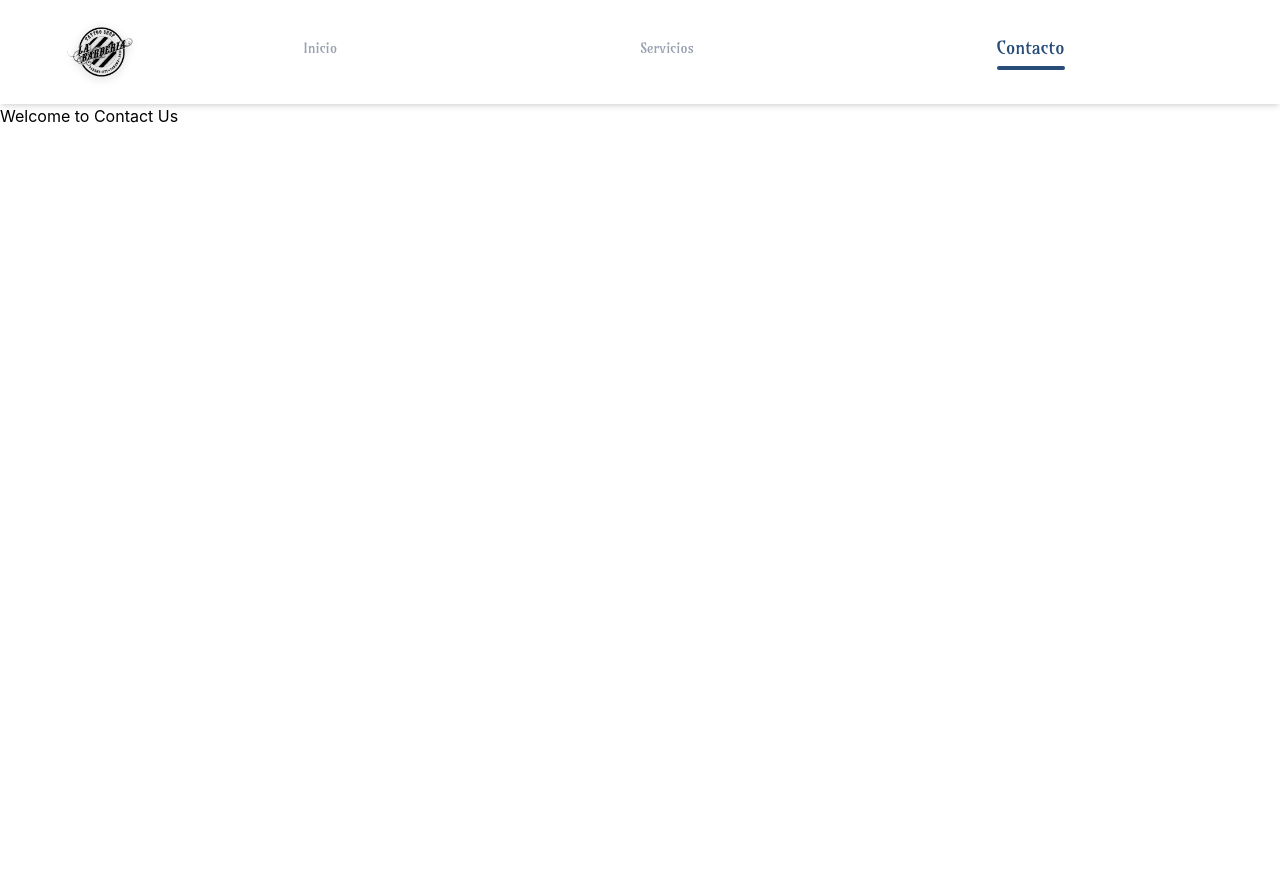
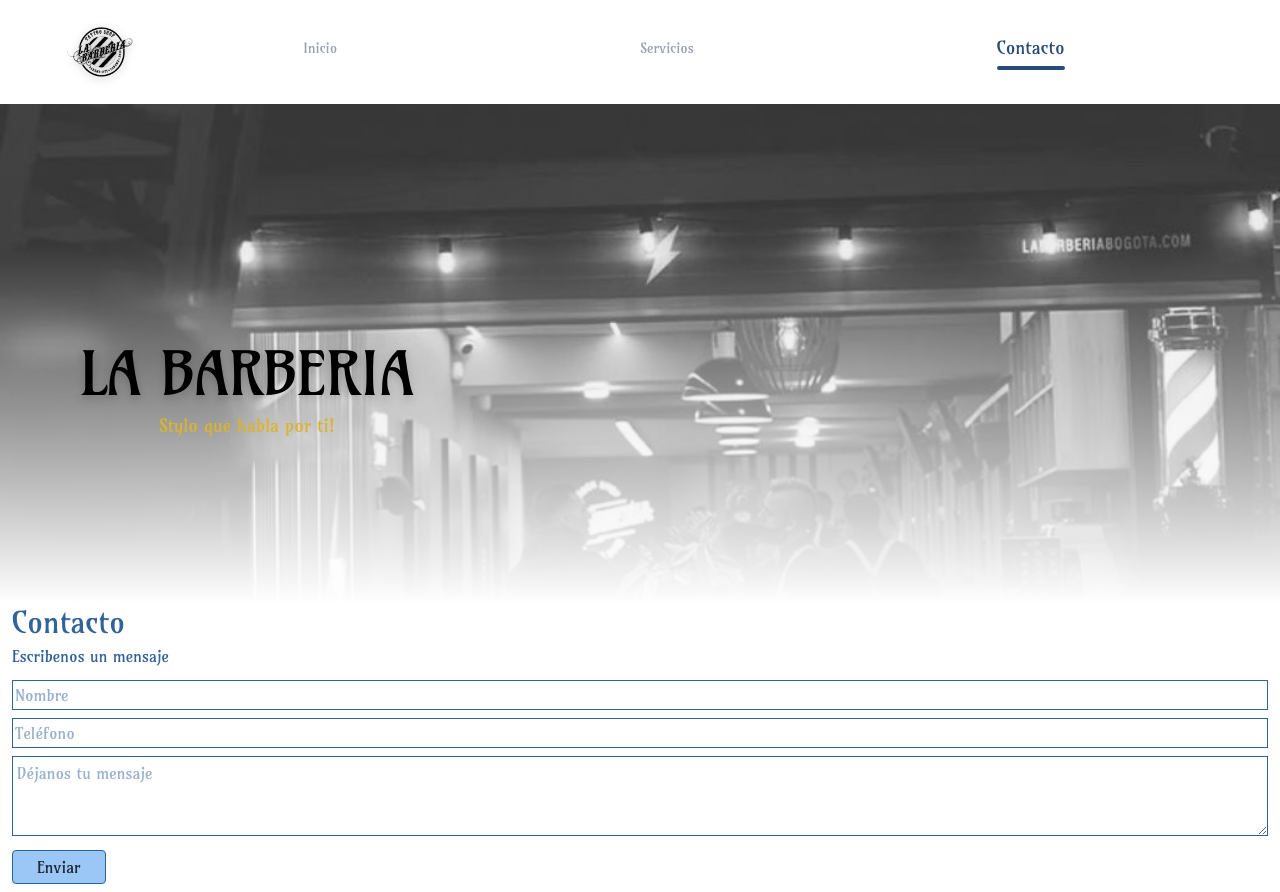
Before and after one commit to Srchikis29/Barberia, a React (Vite) app: page /contact in a window 1280 px wide. Before the commit the page ends 800 px from the top, so only its background shows below. Built offline with nearby package versions, Linux system fonts and the light colour scheme.

Commit message:
Pagina de Contact avanzada

```diff
--- a/src/components/Boton.jsx
+++ b/src/components/Boton.jsx
@@ -1,18 +1,21 @@
-function Button({ text, onClick, className = '' }) {
+function Button({ text = 'Agenda tu cita ahora', onClick, className = '', disabled = false, type = 'button' }) {
   return (
     <button
-      onClick={onClick}
+      type={type}
+      onClick={disabled ? undefined : onClick}
+      disabled={disabled}
       className={`relative inline-flex items-center justify-center
-  bg-[#8ecff5] px-3 py-2 font-medium text-[#1a5a8a]
-  text-base
-  shadow-[0_6px_16px_rgba(62,123,180,0.45)]
-  transition-all duration-300 ease-out
-  hover:bg-[#7dc4f0] hover:-translate-y-0.5
-  hover:shadow-[0_10px_22px_rgba(62,123,180,0.55)]
-  focus-visible:outline-none focus-visible:ring-2
-  focus-visible:ring-[#a7d8ff] ${className}`}
+          px-6 py-3 text-lg font-semibold text-[#1a5a8a] bg-linear-to-r
+          from-[#9bc7f7] via-[#8ecff5] to-[#a4d8ff]
+          shadow-[0_8px_18px_rgba(62,123,180,0.35)]
+          transition-all duration-300 ease-out hover:scale-[1.01]
+          hover:shadow-[0_12px_28px_rgba(62,123,180,0.5)]
+          hover:-translate-y-0.5 focus-visible:outline-none
+          focus-visible:ring-2 focus-visible:ring-[#a7d8ff]
+          disabled:opacity-50 disabled:cursor-not-allowed
+          disabled:hover:translate-y-0 ${className}`}
     >
-      <span className='absolute inset-0 rounded-xl bg-white/10 backdrop-blur-sm' />
+      <span className='absolute inset-0 bg-white/12 backdrop-blur-sm pointer-events-none' />
       <span className='relative'>{text}</span>
     </button>
   );
--- /dev/null
+++ b/src/components/Contacto.jsx
@@ -0,0 +1,44 @@
+import React from 'react'
+
+function Contacto() {
+    return (
+    <>
+    <div className='font-Amarante  px-3 mb-2 text-[#31639b]'>
+        <h2 className='text-3xl'>Contacto</h2>
+        <p className='pb-3 pt-1 text-base'>Escribenos un mensaje</p>
+        <form>
+            <input type="text"
+            placeholder='Nombre'
+            className=' w-full p-0.5 border border-[#31639b]
+            mb-2 focus:outline-none focus:ring-2
+            focus:ring-[#31639b]' />
+
+            <input type="phone"
+            placeholder='Teléfono'
+            className='w-full p-0.5 border border-[#31639b]
+            mb-2 focus:outline-none focus:ring-2
+            focus:ring-[#31639b]' />
+
+            <textarea
+            placeholder="Déjanos tu mensaje"
+            className="pl-1 pt-1 w-full h-20  border border-[#31639b] mb-2
+            focus:outline-none focus:ring-2 focus:ring-[#31639b]"
+            ></textarea>
+
+            <button type="submit"
+                className="px-6 py-1 bg-[#9bc7f7] text-gray-800
+                rounded hover:bg-[#1a5a8a] transition-colors border border-[#31639b] hover:text-white
+                duration-300">Enviar
+            </button>
+
+
+
+
+        </form>
+    </div>
+
+    </>
+    )
+}
+
+export default Contacto
--- a/src/components/Hero.jsx
+++ b/src/components/Hero.jsx
@@ -3,7 +3,7 @@
 
 function Hero() {
   return (
-    <section className="relative w-full h-[400px] md:h-[500px]">      {/* Imagen de fondo */}
+    <section className="relative w-full h-100 md:h-125">      {/* Imagen de fondo */}
       <img
         src={barberiaAZ}
         alt="Barbería"
@@ -11,7 +11,7 @@
       />
 
       {/* Fade blanco abajo */}
-      <div className="absolute bottom-0 left-0 w-full h-90 bg-gradient-to-b from-transparent to-white"></div>
+      <div className="absolute bottom-0 left-0 w-full h-90 bg-linear-to-b from-transparent to-white"></div>
 
       {/* Contenido */}
       <div className="absolute inset-0 flex items-end">
--- /dev/null
+++ b/src/components/HeroService.jsx
@@ -0,0 +1,36 @@
+import React from 'react'
+import barberiaBN from '../assets/barberiaBN.jpg'
+
+function HeroService() {
+  return (
+    <>
+        <section className="relative w-full h-90 md:h-125">      {/* Imagen de fondo */}
+        <img
+            src={barberiaBN}
+            alt="Barbería"
+            className="w-full h-full object-cover"
+        />
+
+        {/* Fade blanco abajo */}
+        <div className="absolute bottom-0 left-0 w-full h-90 bg-linear-to-b from-transparent to-white"></div>
+
+        {/* Contenido */}
+        <div className="absolute inset-0 flex  mt-60  tems-end">
+            <div className="px-4 md:px-20 max-w-lg text-left">
+            <h1 className="text-center font-Amarante text-6xl md:text-6xl text-black leading-none drop-shadow-lg">
+                LA BARBERIA
+            </h1>
+            <p className="text-[#DBB42C] text-lg  mt-2 text-center font-Amarante">
+                Stylo que habla por ti!
+            </p>
+            </div>
+        </div>
+        </section>
+
+    </>
+
+
+  )
+}
+
+export default HeroService
--- a/src/pages/contact.jsx
+++ b/src/pages/contact.jsx
@@ -1,11 +1,14 @@
 import Inicio from "../components/navBar"
-
+import HeroService from "../components/HeroService"
+import Contacto from "../components/Contacto"
 
 const Contact = () => {
 return (
     <>
         <Inicio />
-        <h1>Welcome to Contact Us</h1>
+        <HeroService />
+        <Contacto />
+
 
     </>
 
--- a/src/pages/home.jsx
+++ b/src/pages/home.jsx
@@ -3,6 +3,7 @@
 import Hero from "../components/Hero";
 import Cortes from "../components/Cortes";
 import Reseñas from "../components/Reseñas";
+
 
 const Home = () => {
   return (
--- a/src/pages/service.jsx
+++ b/src/pages/service.jsx
@@ -1,9 +1,11 @@
+
 import Inicio from "../components/navBar"
 
 const Service = () => {
 return (
     <>
         <Inicio />
+
         <h1>Welcome to Our Services</h1>
     </>
 )
```
